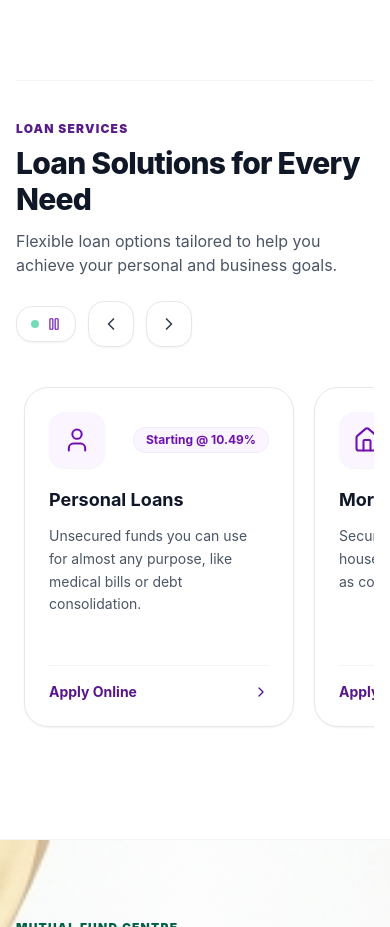
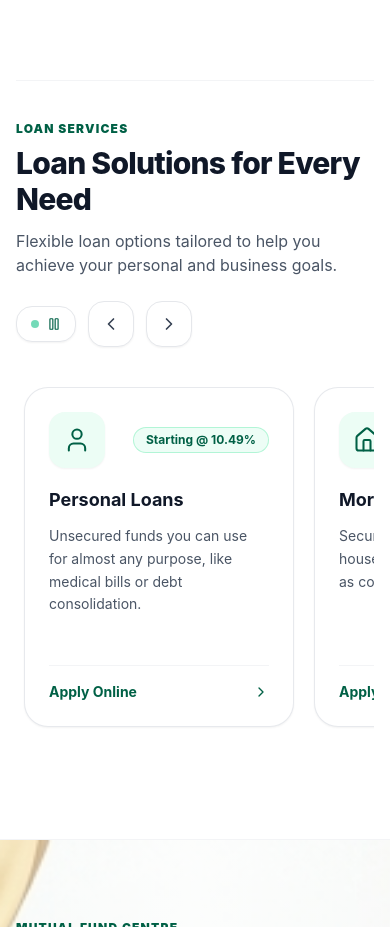
Before and after one commit to ARI-23o/Investment-Platform, a React (Vite) app: page / in a window 390 px wide. Shown: the part 9060-9987 px from the top of the page. Built offline with nearby package versions, Linux system fonts and the light colour scheme; no server answers.

Commit message:
style: match Loan Solutions theme with emerald green brand color scheme

```diff
--- a/src/components/ServicesAndLoans.jsx
+++ b/src/components/ServicesAndLoans.jsx
@@ -248,7 +248,7 @@ export default function ServicesAndLoans({ onApplyLoan, onSelectService }) {
         <div id="loans" className="pt-10 border-t border-gray-100">
           <div className="flex flex-col sm:flex-row sm:items-end justify-between gap-6 mb-8">
             <div className="max-w-2xl">
-              <div className="text-xs font-black uppercase tracking-widest text-[#581c87] mb-2">
+              <div className="text-xs font-black uppercase tracking-widest text-emerald-800 mb-2">
                 LOAN SERVICES
               </div>
               <h2 className="text-3xl sm:text-4xl font-extrabold text-gray-900 tracking-tight">
@@ -265,18 +265,18 @@ export default function ServicesAndLoans({ onApplyLoan, onSelectService }) {
               <button
                 type="button"
                 onClick={() => setIsAutoScrolling(!isAutoScrolling)}
-                className="flex items-center gap-2 px-3.5 py-2.5 rounded-2xl border border-gray-200 bg-white hover:bg-purple-50 text-xs font-bold text-gray-700 hover:text-purple-900 shadow-xs hover:shadow-md transition-all cursor-pointer"
+                className="flex items-center gap-2 px-3.5 py-2.5 rounded-2xl border border-gray-200 bg-white hover:bg-emerald-50 text-xs font-bold text-gray-700 hover:text-emerald-900 shadow-xs hover:shadow-md transition-all cursor-pointer"
                 title={isAutoScrolling ? "Pause auto-scroll" : "Resume auto-scroll"}
               >
                 {isAutoScrolling ? (
                   <>
                     <span className="w-2 h-2 rounded-full bg-emerald-500 animate-pulse"></span>
-                    <Pause className="w-3.5 h-3.5 text-purple-800" />
+                    <Pause className="w-3.5 h-3.5 text-emerald-800" />
                     <span className="hidden sm:inline">Auto-Scrolling</span>
                   </>
                 ) : (
                   <>
-                    <Play className="w-3.5 h-3.5 text-purple-700 fill-purple-700" />
+                    <Play className="w-3.5 h-3.5 text-emerald-700 fill-emerald-700" />
                     <span className="hidden sm:inline">Play Auto-Scroll</span>
                   </>
                 )}
@@ -285,7 +285,7 @@ export default function ServicesAndLoans({ onApplyLoan, onSelectService }) {
               <button
                 type="button"
                 onClick={() => scrollLoans("left")}
-                className="p-3 rounded-2xl border border-gray-200 bg-white hover:bg-purple-50 text-gray-700 hover:text-purple-900 shadow-xs hover:shadow-md transition-all cursor-pointer"
+                className="p-3 rounded-2xl border border-gray-200 bg-white hover:bg-emerald-50 text-gray-700 hover:text-emerald-900 shadow-xs hover:shadow-md transition-all cursor-pointer"
                 aria-label="Scroll left"
               >
                 <ChevronLeft className="w-5 h-5" />
@@ -293,7 +293,7 @@ export default function ServicesAndLoans({ onApplyLoan, onSelectService }) {
               <button
                 type="button"
                 onClick={() => scrollLoans("right")}
-                className="p-3 rounded-2xl border border-gray-200 bg-white hover:bg-purple-50 text-gray-700 hover:text-purple-900 shadow-xs hover:shadow-md transition-all cursor-pointer"
+                className="p-3 rounded-2xl border border-gray-200 bg-white hover:bg-emerald-50 text-gray-700 hover:text-emerald-900 shadow-xs hover:shadow-md transition-all cursor-pointer"
                 aria-label="Scroll right"
               >
                 <ChevronRight className="w-5 h-5" />
@@ -321,24 +321,24 @@ export default function ServicesAndLoans({ onApplyLoan, onSelectService }) {
                 <div
                   key={`${loan.id}-${idx}`}
                   onClick={() => onApplyLoan(loan)}
-                  className="snap-start shrink-0 w-[270px] sm:w-[300px] md:w-[320px] bg-white rounded-3xl p-6 sm:p-7 border border-gray-200 shadow-xs hover:shadow-xl transition-all duration-300 hover:-translate-y-1.5 flex flex-col justify-between cursor-pointer group text-left"
+                  className="snap-start shrink-0 w-[270px] sm:w-[300px] md:w-[320px] bg-white rounded-3xl p-6 sm:p-7 border border-gray-200/90 hover:border-emerald-500/70 shadow-xs hover:shadow-xl transition-all duration-300 hover:-translate-y-1.5 flex flex-col justify-between cursor-pointer group text-left"
                 >
                   <div>
                     {/* Top Row: Icon & Rate Badge */}
                     <div className="flex items-center justify-between mb-5">
-                      <div className="w-14 h-14 rounded-2xl bg-purple-50 group-hover:bg-[#4a1d96] text-purple-800 group-hover:text-white flex items-center justify-center transition-colors duration-300 shadow-xs">
+                      <div className="w-14 h-14 rounded-2xl bg-emerald-50 group-hover:bg-[#0f4b32] text-emerald-800 group-hover:text-white flex items-center justify-center transition-colors duration-300 shadow-xs">
                         <Icon className="w-7 h-7 stroke-[1.75]" />
                       </div>
 
                       {loan.rate && (
-                        <span className="text-xs font-bold text-purple-800 bg-purple-50 px-3 py-1 rounded-full border border-purple-100/80">
+                        <span className="text-xs font-bold text-emerald-800 bg-emerald-50/90 px-3 py-1 rounded-full border border-emerald-200/80">
                           {loan.rate}
                         </span>
                       )}
                     </div>
 
                     {/* Enlarged Clear Title */}
-                    <h3 className="font-bold text-lg sm:text-xl text-gray-900 mb-3 leading-snug group-hover:text-purple-950 transition-colors">
+                    <h3 className="font-bold text-lg sm:text-xl text-gray-900 mb-3 leading-snug group-hover:text-emerald-900 transition-colors">
                       {loan.title}
                     </h3>
 
@@ -349,7 +349,7 @@ export default function ServicesAndLoans({ onApplyLoan, onSelectService }) {
                   </div>
 
                   {/* Card Bottom CTA */}
-                  <div className="mt-6 pt-4 border-t border-gray-100 flex items-center justify-between text-sm font-bold text-purple-900 group-hover:text-purple-950">
+                  <div className="mt-6 pt-4 border-t border-gray-100 flex items-center justify-between text-sm font-bold text-emerald-800 group-hover:text-emerald-950">
                     <span>Apply Online</span>
                     <ChevronRight className="w-4 h-4 group-hover:translate-x-1 transition-transform" />
                   </div>
```
